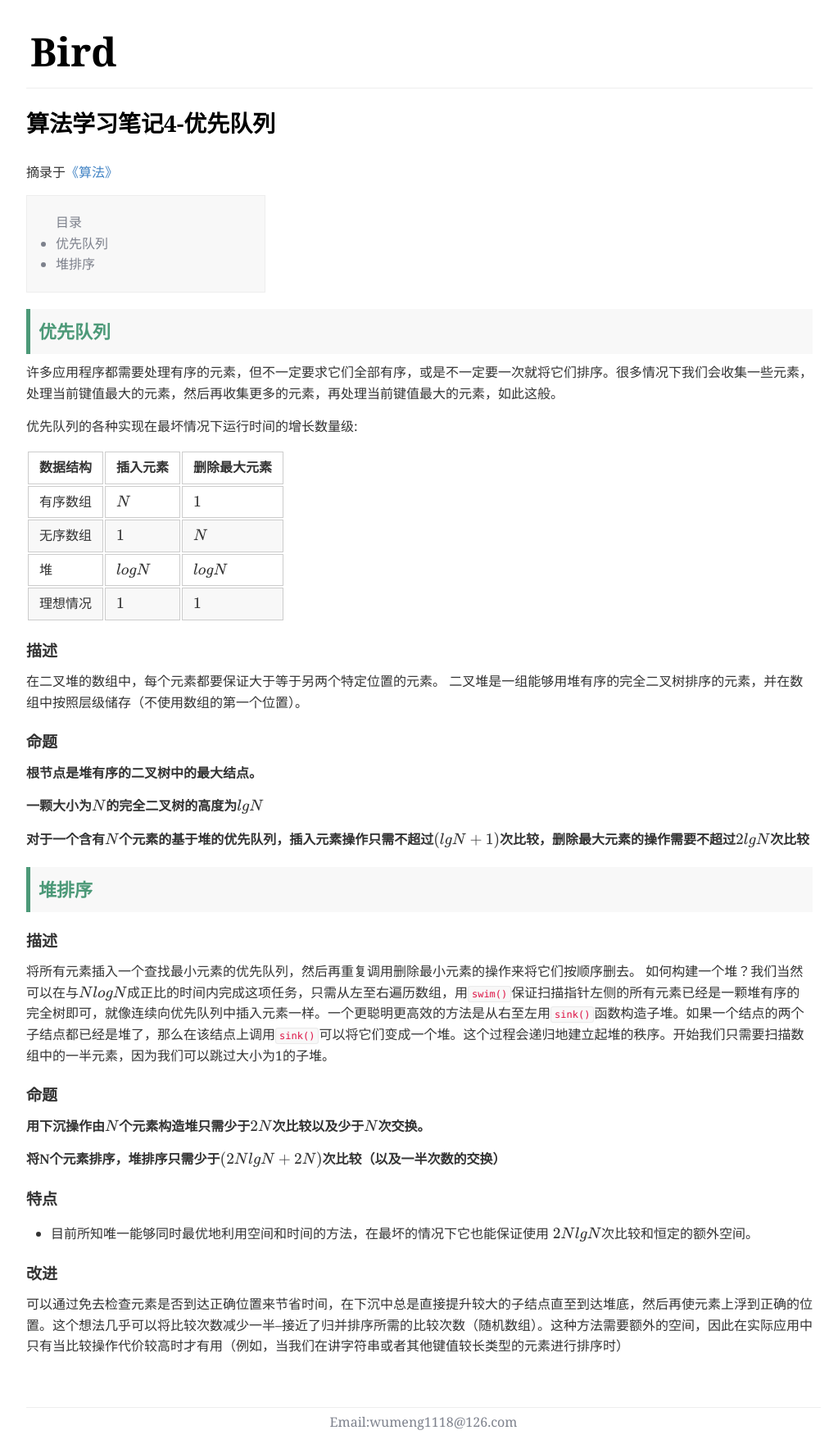
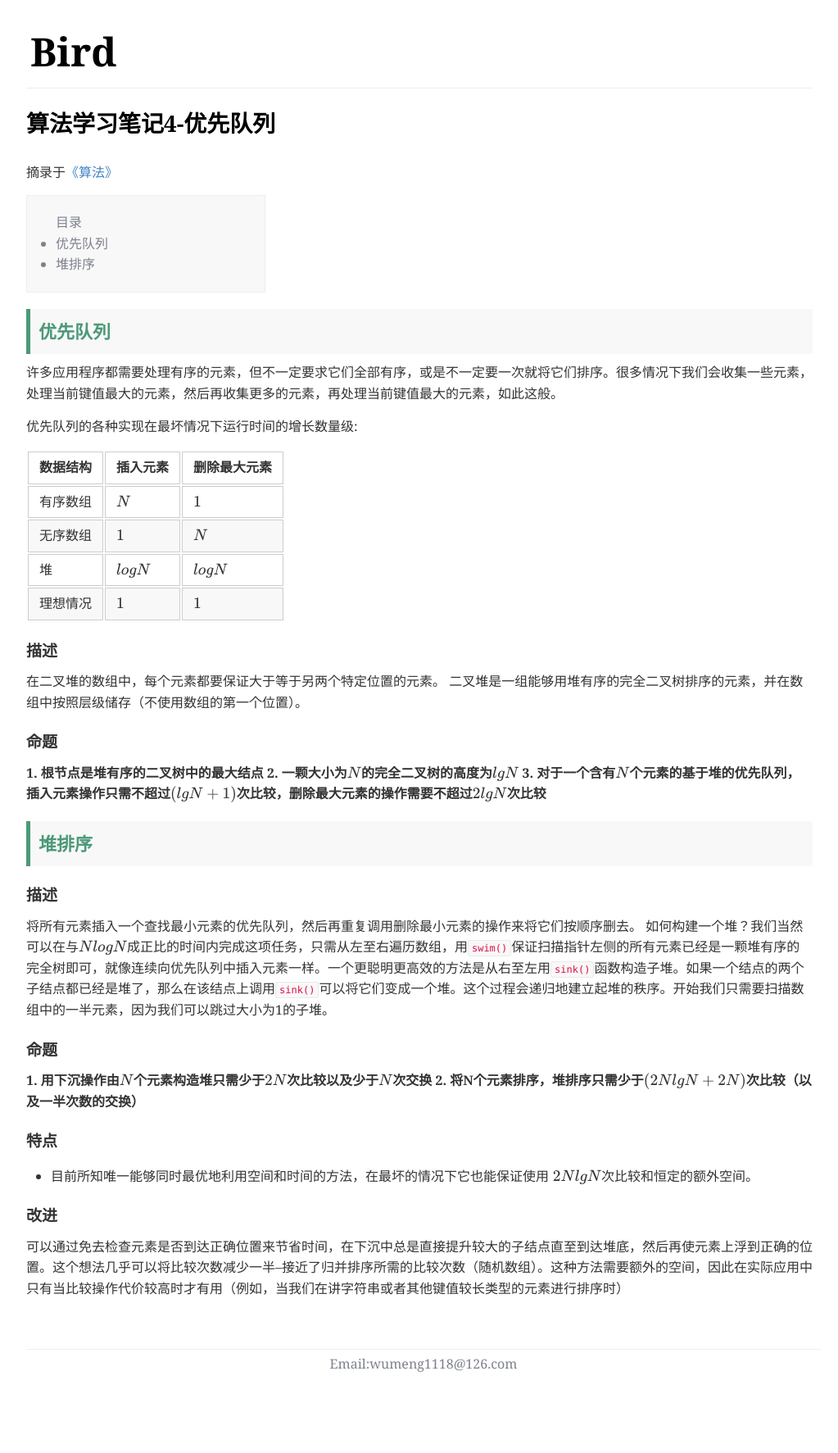
Before and after one commit to Qing-Shuang/Bird, a Jekyll site: the page built from _posts/algorithm/2014-10-23-Algorithms4-Priority Queues.md, in a window 1280 px wide. Shown: the whole page at 82% size, without its empty margins (128-1151 px from the left). Built offline with Jekyll 4.4.1, drawn with Linux system fonts in a browser that asks for light colours; Markdown is read by kramdown in place of the engine named in the settings; formulas are drawn with MathJax 3; after the commit the page ends 1703 px from its top, so only the background shows below that.

Commit message:
更新了优先队列文章

```diff
--- a/_posts/algorithm/2014-10-23-Algorithms4-Priority Queues.md
+++ b/_posts/algorithm/2014-10-23-Algorithms4-Priority Queues.md
@@ -25,11 +25,10 @@ title: 算法学习笔记4-优先队列
 二叉堆是一组能够用堆有序的完全二叉树排序的元素，并在数组中按照层级储存（不使用数组的第一个位置）。
 
 ### 命题 ###
-**根节点是堆有序的二叉树中的最大结点。**
 
-**一颗大小为\\(N\\)的完全二叉树的高度为\\(lgN\\)**
-
-**对于一个含有\\(N\\)个元素的基于堆的优先队列，插入元素操作只需不超过\\((lgN+1)\\)次比较，删除最大元素的操作需要不超过\\(2lgN\\)次比较**
+**1. 根节点是堆有序的二叉树中的最大结点**
+**2. 一颗大小为\\(N\\)的完全二叉树的高度为\\(lgN\\)**
+**3. 对于一个含有\\(N\\)个元素的基于堆的优先队列，插入元素操作只需不超过\\((lgN+1)\\)次比较，删除最大元素的操作需要不超过\\(2lgN\\)次比较**
 
 ## 堆排序 ##
 
@@ -38,9 +37,9 @@ title: 算法学习笔记4-优先队列
 如何构建一个堆？我们当然可以在与\\(NlogN\\)成正比的时间内完成这项任务，只需从左至右遍历数组，用`swim()`保证扫描指针左侧的所有元素已经是一颗堆有序的完全树即可，就像连续向优先队列中插入元素一样。一个更聪明更高效的方法是从右至左用`sink()`函数构造子堆。如果一个结点的两个子结点都已经是堆了，那么在该结点上调用`sink()`可以将它们变成一个堆。这个过程会递归地建立起堆的秩序。开始我们只需要扫描数组中的一半元素，因为我们可以跳过大小为1的子堆。
 
 ### 命题 ###
-**用下沉操作由\\(N\\)个元素构造堆只需少于\\(2N\\)次比较以及少于\\(N\\)次交换。**
 
-**将N个元素排序，堆排序只需少于\\((2NlgN+2N)\\)次比较（以及一半次数的交换）**
+**1. 用下沉操作由\\(N\\)个元素构造堆只需少于\\(2N\\)次比较以及少于\\(N\\)次交换**
+**2. 将N个元素排序，堆排序只需少于\\((2NlgN+2N)\\)次比较（以及一半次数的交换）**
 
 ### 特点 ###
 * 目前所知唯一能够同时最优地利用空间和时间的方法，在最坏的情况下它也能保证使用\\(~2NlgN\\)次比较和恒定的额外空间。
```
